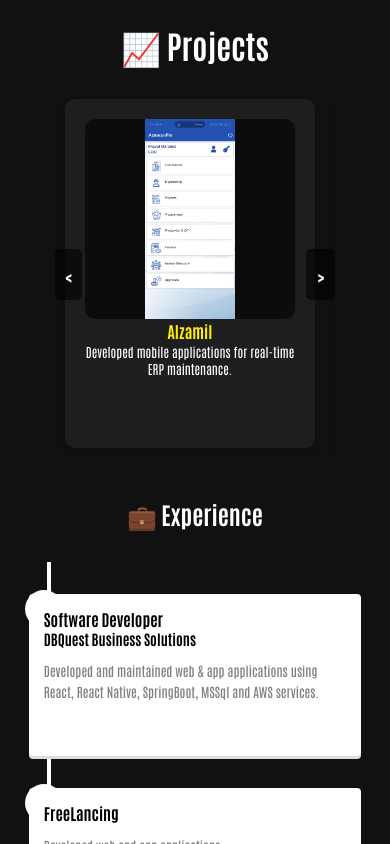
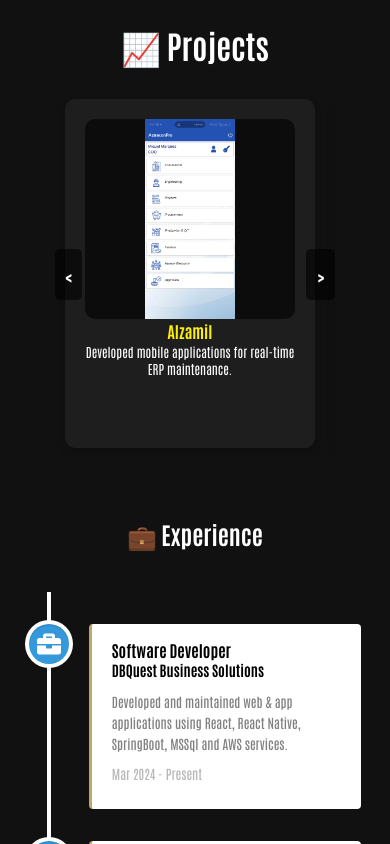
Before and after one commit to Pradeep-848/Portfolio, a React (Vite) app: page /experience in a window 390 px wide. Shown: the part 1156-2000 px from the top of the page. Built offline with nearby package versions, Linux system fonts and the light colour scheme.

Commit message:
Update Experience.css

```diff
--- a/src/styles/Experience.css
+++ b/src/styles/Experience.css
@@ -1,12 +1,13 @@
 .experience-container {
-  padding: 20px;
+  padding: 40px 20px;
+  font-family: 'Poppins', sans-serif;
 }
 
 .experience-title {
+  text-align: center;
   font-size: 2rem;
-  text-align: center;
-  margin-bottom: 30px;
-  color: white;
+  color: #fff;
+  margin-bottom: 40px;
 }
 
 .experience-title:hover {
@@ -24,23 +25,30 @@
 
 /* Adjust the timeline to be more responsive for mobile */
 @media (max-width: 768px) {
+  .custom-timeline::before {
+    left: 8px !important;
+  }
+
   .vertical-timeline-element-content {
-      margin-left: 0 !important;
-      padding: 15px;
+    box-shadow: none !important;
+    border-left: 3px solid #bfa76a;
+    padding-left: 20px !important;
+  }
+
+  .vertical-timeline-element-date {
+    color: #999;
+    font-size: 0.85rem;
+  }
+
+  .vertical-timeline-element-icon {
+      left: 0 !important;
   }
 
   .vertical-timeline-element-content-arrow {
-      display: none; /* Hide the arrow for mobile */
+      display: none;
   }
 
-  /* Adjust icon size for mobile */
-  .vertical-timeline-element-icon {
-      width: 30px;
-      height: 30px;
-  }
-
-  /* Adjust title and subtitle size for mobile */
-  .vertical-timeline-element-title {
+/*   .vertical-timeline-element-title {
       font-size: 1.2rem;
   }
 
@@ -50,7 +58,7 @@
 
   .vertical-timeline-element-description {
       font-size: 0.9rem;
-  }
+  } */
 }
 
 /* Optionally, tweak for very small devices (e.g., phones under 576px wide) */
```
